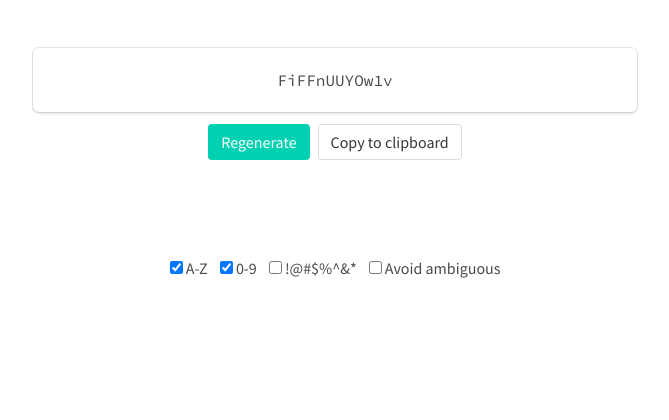
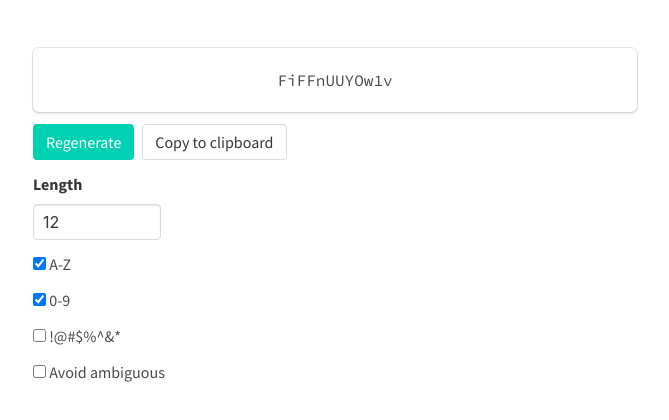
Before and after one commit to m66n/mushroom-dick, a Vue app: page / in a window 1280 px wide. Shown: the top 420 px of the page, without its empty margins (305-974 px from the left). Built offline with nearby package versions, Linux system fonts and the light colour scheme.

Commit message:
add length handling; change layout

```diff
--- a/src/App.vue
+++ b/src/App.vue
@@ -17,8 +17,8 @@
            <div class="box has-text-centered" id="password">{{ password }}</div>
           </div>
           <div class="field">
-            <div class="buttons is-centered">
-              <a class="button is-primary" @click="generatePassword()">
+            <div class="buttons">
+              <a class="button is-primary" @click="regeneratePassword()">
                 Regenerate
               </a>
               <a class="button" @click="copyTextToClipboard(password)">
@@ -26,34 +26,40 @@
               </a>
             </div>
           </div>
-        </div>
-      </div>
-    </section>
-    <section class="section">
-      <div class="columns is-centered">
-        <div class="column is-narrow">
-          <div class="field is-grouped">
+          <div class="field">
+            <label class="label">Length</label>
+            <div class="control">
+              <input class="input" type="number" id="length" min="4" max="64" v-model="length" ref="length" @click="$refs.length.focus()" @blur="validateLength()">
+            </div>
+          </div>
+          <div class="field">
             <div class="control">
               <label class="checkbox">
-                <input type="checkbox" v-model="flags.uppers" @change="generatePassword()">
+                <input type="checkbox" v-model="flags.uppers" @change="regeneratePassword()">
                 A-Z
               </label>
             </div>
+          </div>
+          <div class="field">
             <div class="control">
               <label class="checkbox">
-                <input type="checkbox" v-model="flags.digits" @change="generatePassword()">
+                <input type="checkbox" v-model="flags.digits" @change="regeneratePassword()">
                 0-9
               </label>
             </div>
+          </div>
+          <div class="field">
             <div class="control">
               <label class="checkbox">
-                <input type="checkbox" v-model="flags.symbols" @change="generatePassword()">
+                <input type="checkbox" v-model="flags.symbols" @change="regeneratePassword()">
                 !@#$%^&amp;*
               </label>
             </div>
+          </div>
+          <div class="field">
             <div class="control">
               <label class="checkbox">
-                <input type="checkbox" v-model="flags.ambiguous" @change="generatePassword()">
+                <input type="checkbox" v-model="flags.ambiguous" @change="regeneratePassword()">
                 Avoid ambiguous
               </label>
             </div>
@@ -68,6 +74,8 @@
 import { flags, copyTextToClipboard, generatePassword } from '@/util'
 
 const DEFAULT_LENGTH = 12
+const MIN_LENGTH = 4
+const MAX_LENGTH = 64
 const DEFAULT_FLAGS = flags
 
 export default {
@@ -81,8 +89,20 @@ export default {
   },
   methods: {
     copyTextToClipboard,
-    generatePassword () {
+    regeneratePassword () {
       this.password = generatePassword(this.length, this.flags)
+    },
+    validateLength () {
+      let length = parseInt(this.length, 10)
+      if (isNaN(length)) {
+        length = DEFAULT_LENGTH
+      } else if (length < MIN_LENGTH) {
+        length = MIN_LENGTH
+      } else if (length > MAX_LENGTH) {
+        length = MAX_LENGTH
+      }
+      this.length = length
+      this.regeneratePassword()
     }
   }
 }
@@ -101,4 +121,8 @@ export default {
 .space-between {
   justify-content: space-between;
 }
+
+#length {
+  width: 8rem;
+}
 </style>
```
